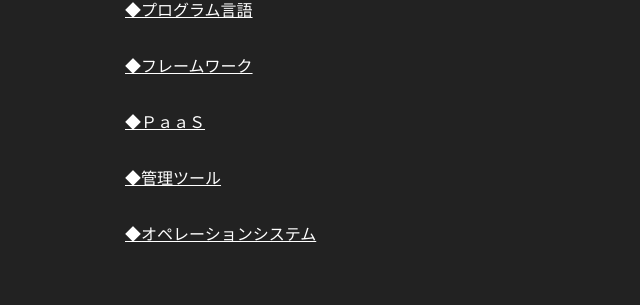
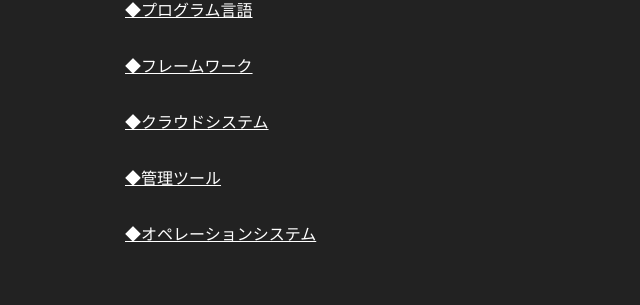
Before and after one commit to admin062yano/sourcebook, a Django app: page / in a window 1280 px wide. Shown: the part 207-512 px from the top of the page, without its empty margins (0-640 px from the left). Run offline with Django 3.2, Linux system fonts and the light colour scheme; the visitor is signed in with stand-in values (Sample User, id 1); some libraries are stand-ins or nearby versions.

```diff
--- a/sourcebook/templates/sourcebook/index.html
+++ b/sourcebook/templates/sourcebook/index.html
@@ -49,9 +49,14 @@
     </ul>
 </ul>
 <ul class="accordion">
-    <p>ＰａａＳ</p>
+    <p>クラウドシステム</p>
     <ul class="inner">
-        <li><a href="book/13/">Heroku</a></li>
+        <ul class="accordion">
+            <p>ＰａａＳ</p>
+            <ul class="inner">
+                <li><a href="book/13/">Heroku</a></li>
+            </ul>
+        </ul>
     </ul>
 </ul>
 <ul class="accordion">
```
